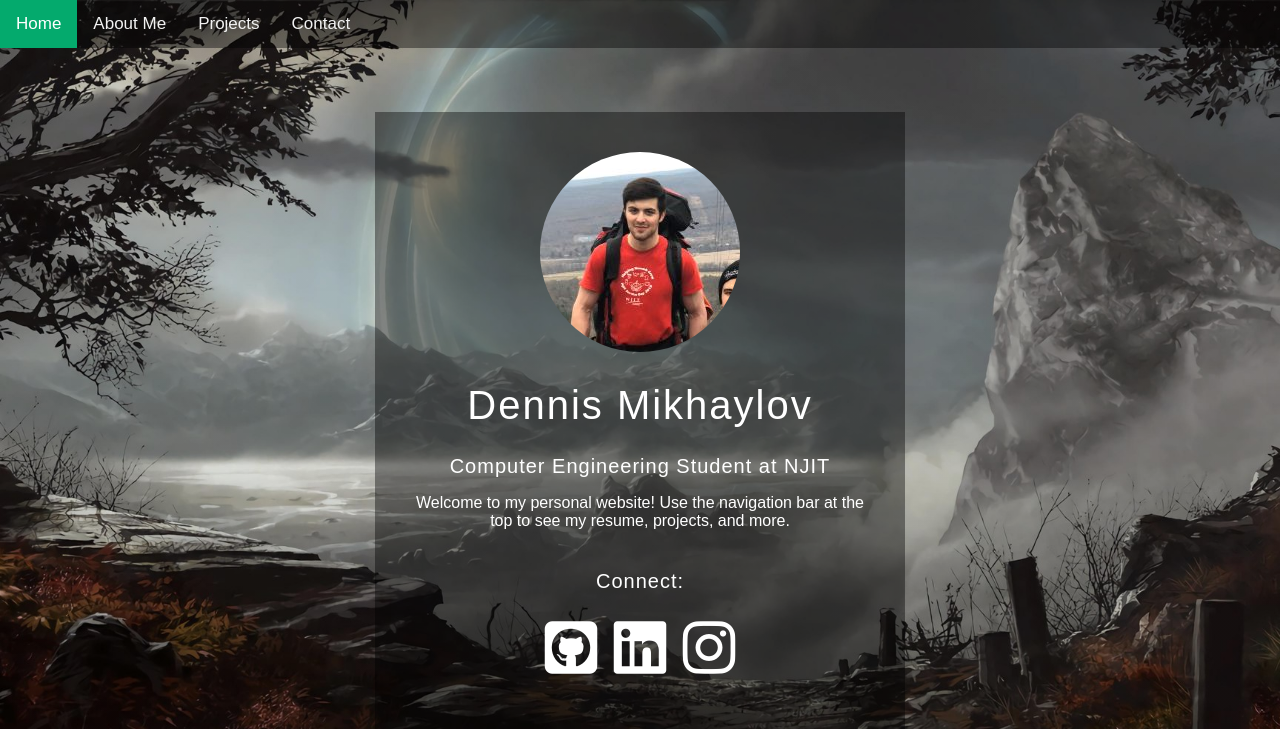
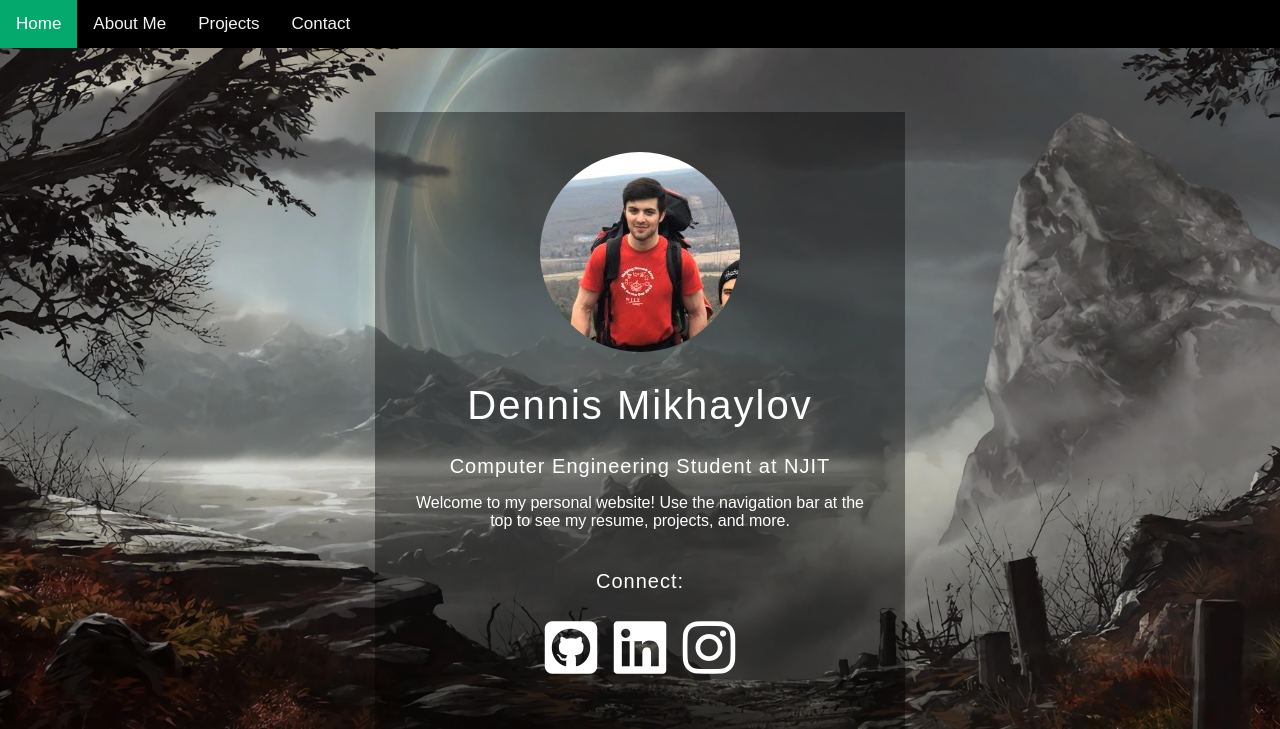
Before and after one commit to DennisMikhaylov/dennismikhaylov.com, a PHP site: page /index.html in a window 1280 px wide. Shown: the top 729 px of the page. Run offline with PHP 8.4, Linux system fonts and the light colour scheme; some libraries are stand-ins or nearby versions.

Commit message:
sticky navbar

```diff
--- a/style.css
+++ b/style.css
@@ -36,8 +36,11 @@ a{
 
 .navbar{
     overflow: hidden;
-    background: rgba(0, 0, 0, 0.4);
+    background: rgba(0, 0, 0, 1);
     font-family: 'Century Gothic',sans-serif;
+    position: sticky;
+    top: 0;
+    z-index: 100;
 }
 .navbar a{
     float: left;
```
